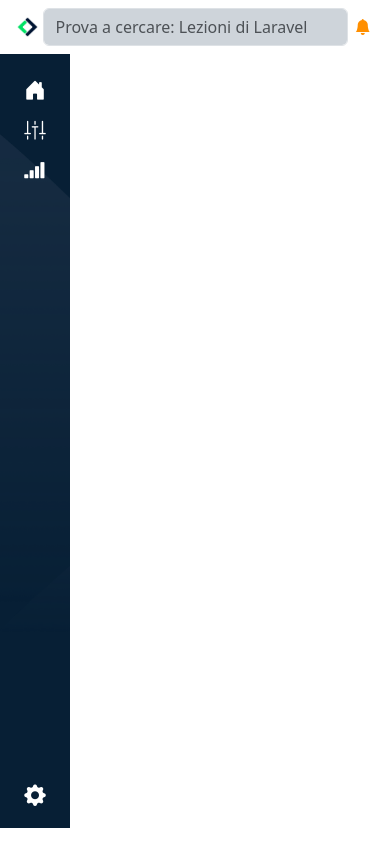
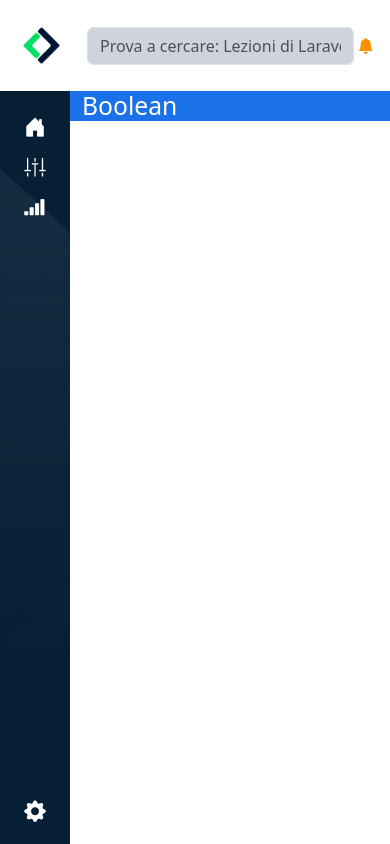
Before and after one commit to michelearcopinto/html-css-bootstrap-dashboard, a plain HTML site: page index.html in a window 390 px wide. Drawn offline with nearby package versions, Linux system fonts and the light colour scheme.

Commit message:
fix: nav and aside responsive

```diff
--- a/assets/css/style.css
+++ b/assets/css/style.css
@@ -1,5 +1,9 @@
 .orange {
     color: #FF8F00;
+}
+
+.switch {
+    transition: all 0.25s;
 }
 
 aside {
@@ -10,3 +14,37 @@ aside {
     background-repeat: no-repeat;
     background-color: #071F35;
 }
+
+nav img:first-child {
+    max-height: px;
+    min-height: px;
+}
+
+nav img:nth-child(2) {
+    max-height: 59.08px;
+    min-height: 59.08px;
+}
+
+main {
+    width: calc(100vw - 70px);
+}
+
+header {
+    background-color: #1B72E8;
+}
+
+@media screen and (min-width: 991.98px) {
+    aside {
+        width: 150px;
+    }
+
+    main {
+        width: calc(100vw - 150px);
+    }
+}
+
+@media screen and (max-width: 991.98px) {
+    aside {
+        height: calc(100vh - 91.08px);
+    }
+}
--- a/index.html
+++ b/index.html
@@ -18,18 +18,21 @@
 </head>
 
 <body>
-    <nav class="container-fluid d-flex flex-row align-items-center py-2 py-md-3">
-        <img class="img-fluid col-1 pe-3 d-none d-lg-block" src="./assets/img/logo.svg" alt="header-logo">
-        <img class="img-fluid col-1 pe-md-3 d-lg-none" src="./assets/img/mobile-logo.png" alt="header-logo">
+    <nav class="container-fluid d-flex flex-row align-items-center py-3 switch">
+        <img class="img-fluid pe-3 d-none d-lg-block" src="./assets/img/logo.svg" alt="header-logo">
+        <img class="pe-3 d-lg-none" src="./assets/img/mobile-logo.png" alt="header-logo">
 
-        <form class="col-10" role="search">
+        <div class="container-fluid d-flex flex-row px-0">
+            <form class="col-11 col-lg-10 col-xl-11" role="search">
                 <input class="form-control bg-dark-subtle" type="text" placeholder="Prova a cercare: Lezioni di Laravel"
                     aria-label="Prova a cercare: Lezioni di Laravel">
             </form>
 
-        <ul class="nav justify-content-center justify-content-lg-between col-1 ps-lg-3">
+            <ul
+                class="nav justify-content-center justify-content-lg-between align-items-center col-1 col-lg-2 col-xl-1 ps-lg-2">
                 <li class="nav-item d-none d-lg-block">
-                <a class="nav-link link-dark active p-0" aria-current="page" href="#"><i class="bi bi-list-ul"></i></a>
+                    <a class="nav-link link-dark active p-0" aria-current="page" href="#"><i
+                            class="bi bi-list-ul"></i></a>
                 </li>
                 <li class="nav-item d-none d-lg-block">
                     <a class="nav-link link-dark active p-0" aria-current="page" href="#"><i
@@ -50,17 +53,26 @@
                     </ul>
                 </li>
             </ul>
+        </div>
     </nav>
 
-    <aside class="d-flex flex-column flex-shrink-0 p-3">
+    <div class="d-flex flex-row">
+        <aside class="d-flex flex-column flex-shrink-0 p-3 switch">
             <ul class="list-group list-group mb-auto">
-            <li class="list-group-item border border-0 bg-transparent p-0 mx-auto my-1"><a href=""><i
-                        class="bi bi-house-door-fill fs-4 text-white"></a></i>
+                <li
+                    class="list-group-item border border-0 bg-transparent p-0 mx-auto mx-lg-0 my-1 d-lg-flex flex-row ps-lg-2 align-items-center gap-3">
+                    <a href=""><i class="bi bi-house-door-fill fs-4 text-white"></i></a>
+                    <a class="d-none d-lg-block link-light link-underline-opacity-0" href="">Home</a>
                 </li>
-            <li class="list-group-item border border-0 bg-transparent p-0 mx-auto my-1"><a href=""><i
-                        class="bi bi-sliders2-vertical fs-4 text-white"></i></a></li>
-            <li class="list-group-item border border-0 bg-transparent p-0 mx-auto my-1"><a href=""><i
-                        class="bi bi-reception-4 fs-4 text-white"></i></a></i>
+                <li
+                    class="list-group-item border border-0 bg-transparent p-0 mx-auto mx-lg-0 my-1 d-lg-flex flex-row ps-lg-2 align-items-center gap-3">
+                    <a href=""><i class="bi bi-sliders2-vertical fs-4 text-white"></i></a>
+                    <a class="d-none d-lg-block link-light link-underline-opacity-0" href="">Stats</a>
+                </li>
+                <li
+                    class="list-group-item border border-0 bg-transparent p-0 mx-auto mx-lg-0 my-1 d-lg-flex flex-row ps-lg-2 align-items-center gap-3">
+                    <a href=""><i class="bi bi-reception-4 fs-4 text-white"></i></a>
+                    <a class="d-none d-lg-block link-light link-underline-opacity-0" href="">Signals</a>
                 </li>
             </ul>
             <a class="text-center" href=""><i class="bi bi-gear-fill fs-4 text-white"></i></a>
@@ -68,11 +80,14 @@
 
         <main>
             <header>
-
+                <div class="container-fluid text-white">
+                    <h2>Boolean</h2>
+                </div>
             </header>
 
 
         </main>
+    </div>
 
 
     <script src="https://cdn.jsdelivr.net/npm/bootstrap@5.3.2/dist/js/bootstrap.bundle.min.js"
```
Lines whose indentation alone changed are shown as unchanged.
